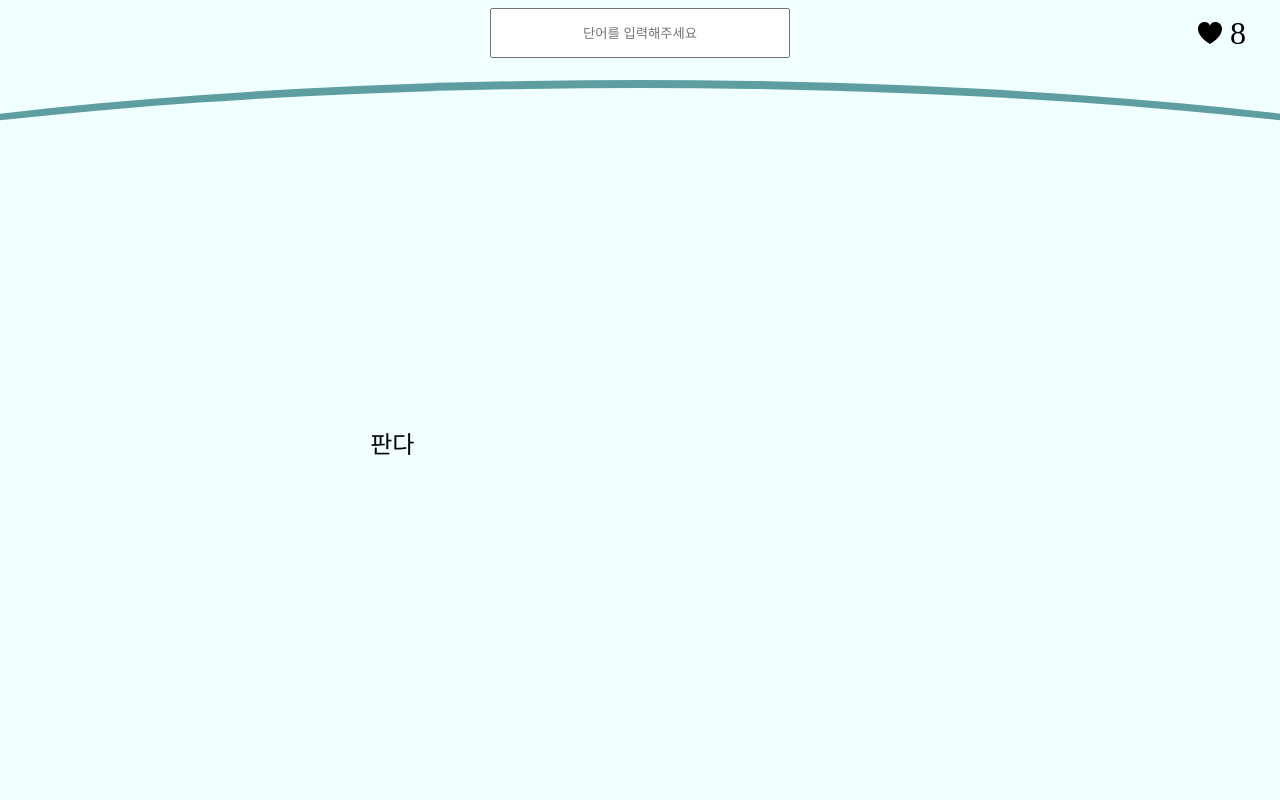
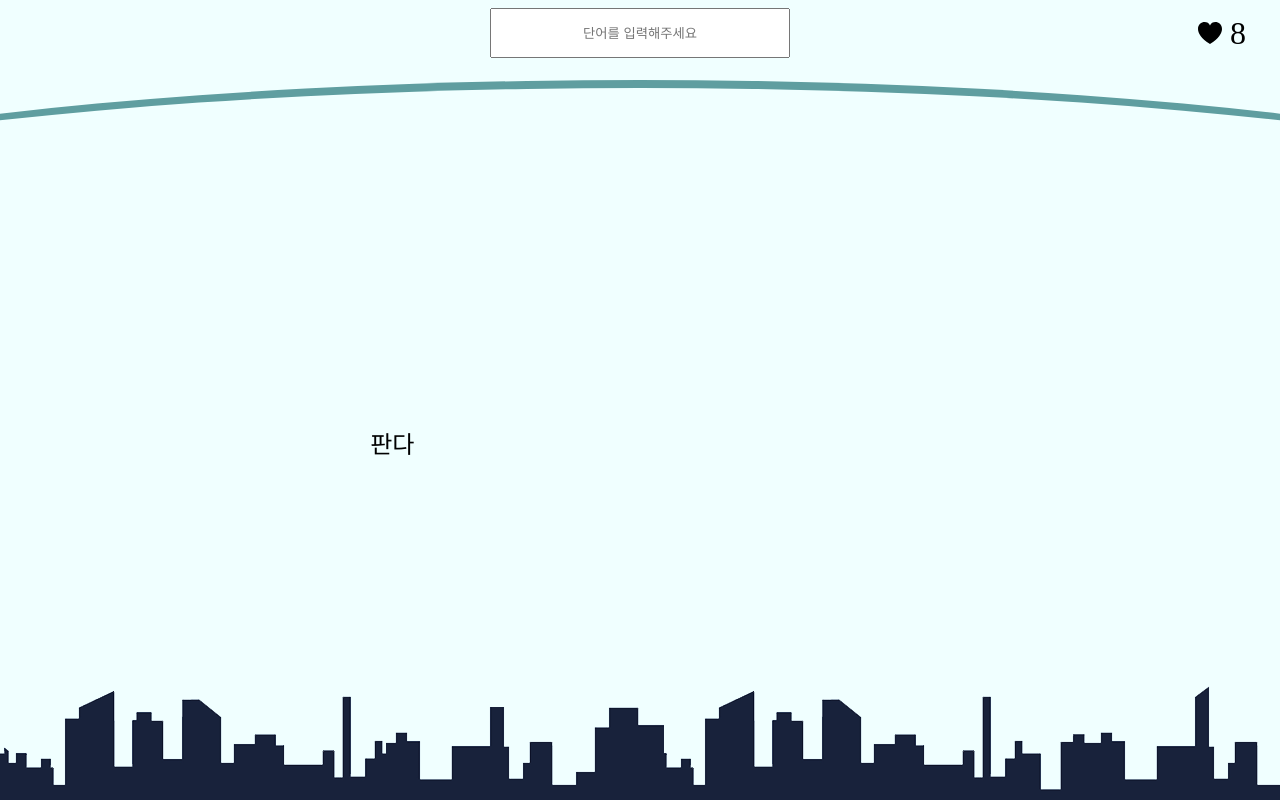
Before and after one commit to weaverslab/co2-pangpang, a website: page src/1/index.html in a window 1280 px wide. Drawn offline with Linux system fonts and the light colour scheme.

Commit message:
add background image

```diff
--- a/src/1/index.html
+++ b/src/1/index.html
@@ -26,6 +26,9 @@
         <div id="finalScore"></div>
       </div>
     </div>
+    <div id="cityWrapper">
+      <img src="./city.png" />
+    </div>
   </body>
   <script src="./app.js"></script>
 </html>
--- a/src/1/style.css
+++ b/src/1/style.css
@@ -89,6 +89,11 @@ body {
 #finalScore {
   font-size: 28px;
 }
+#cityWrapper {
+  position: fixed;
+  bottom: -10px;
+  width: 100%;
+}
 .word {
   position: absolute;
   bottom: 0;
```
Also changed, not shown: src/1/city.png (added).
